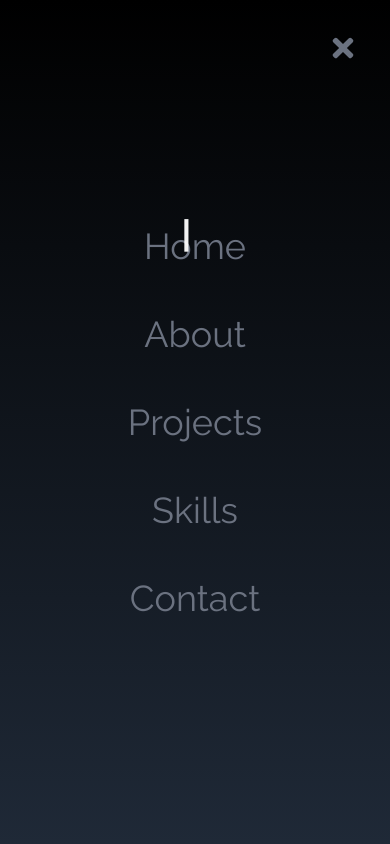
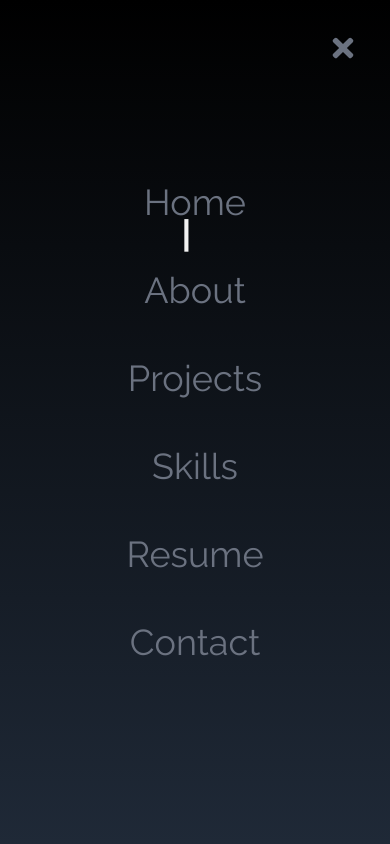
Before and after one commit to RaghavT5/Personal-Website, a React (Create React App) app: page / in a window 390 px wide. Both pictures are taken after a click on the element 351 px from the left and 48 px from the top of the page. Shown: the top 844 px of the page. Built offline with nearby package versions, Linux system fonts and the light colour scheme.

Commit message:
Added Resume in mobile

```diff
--- a/src/components/NavBar.jsx
+++ b/src/components/NavBar.jsx
@@ -16,8 +16,8 @@ const NavBar = () => {
     {
       id: 2,
       title: "about",
-      offset: -90,
-      offsetMobile: -205,
+      offset: -110,
+      offsetMobile: -240,
     },
     {
       id: 3,
@@ -28,13 +28,19 @@ const NavBar = () => {
     {
       id: 4,
       title: "skills",
-      offset: -55,
+      offset: -140,
       offsetMobile: 85,
     },
     {
       id: 5,
+      title: "resume",
+      offset: 0,
+      offsetMobile: 0,
+    },
+    {
+      id: 6,
       title: "contact",
-      offset: 90,
+      offset: 70,
       offsetMobile: 330,
     },
   ];
@@ -44,7 +50,10 @@ const NavBar = () => {
         <h1 className="text-5xl font-signature ml-2">Raghav</h1>
       </div>
       <ul className="hidden md:flex">
-        {links.map((link) => (
+        {links
+          .slice(0, 4)
+          .concat(links.slice(5))
+          .map((link) => (
             <li
               key={link.id}
               className="px-4 cursor-pointer capitalize font-medium text-gray-500 hover:scale-105 duration-200"
@@ -64,7 +73,29 @@ const NavBar = () => {
 
       {nav && (
         <ul className="flex flex-col justify-center items-center absolute top-0 left-0 w-full h-screen bg-gradient-to-b from-black to-gray-800 text-gray-500">
-          {links.map((link) => (
+          {links.slice(0, 5).map((link) => (
+            <li
+              key={link.id}
+              className="px-4 capitalize cursor-pointer py-6 text-4xl"
+            >
+              {link.id === 5 ? (
+                <a href={"http://bit.ly/3ZDIMvu"} target="_blank">
+                  {link.title}
+                </a>
+              ) : (
+                <Link
+                  onClick={() => setNav(!nav)}
+                  to={link.title}
+                  smooth
+                  offset={link.offsetMobile}
+                  duration={700}
+                >
+                  {link.title}
+                </Link>
+              )}
+            </li>
+          ))}
+          {links.slice(5).map((link) => (
             <li
               key={link.id}
               className="px-4 capitalize cursor-pointer py-6 text-4xl"
--- /dev/null
+++ b/src/components/Resume.jsx
@@ -0,0 +1,7 @@
+import React from "react";
+
+const Resume = () => {
+  return <div>Resume</div>;
+};
+
+export default Resume;
```
Lines whose indentation alone changed are shown as unchanged.
